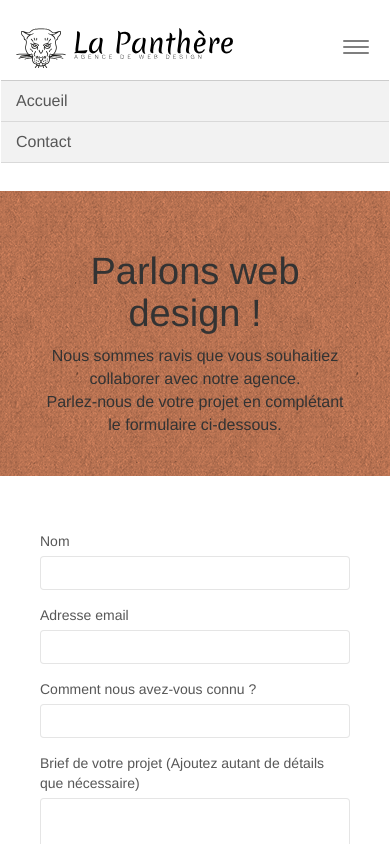
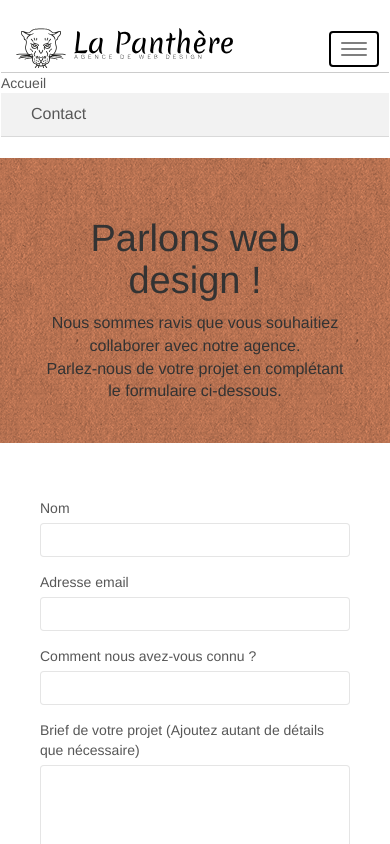
Before and after one commit to mlaversin/MorganLaversin_4_29032022, a plain HTML site: page contact.html in a window 390 px wide. Both pictures are taken after a click on the button "Toggle navigation". Shown: the top 844 px of the page. Drawn offline with Linux system fonts and the light colour scheme.

Commit message:
makes hamburger menu focusable

```diff
--- a/contact.html
+++ b/contact.html
@@ -53,9 +53,9 @@
             </button>
           </div>
           <div class="collapse navbar-collapse navbar-1 special-dropdown-nav">
-            <ul class="site-navigation nav navbar-nav">
+            <ul class="site-navigation nav navbar-nav>
               <li>
-                <a href="./index.html">Accueil</a>
+                <a href=" ./index.html">Accueil</a>
               </li>
               <li>
                 <a href="./contact.html">Contact</a>
--- a/style.css
+++ b/style.css
@@ -349,6 +349,10 @@ a:hover {
   background: transparent !important;
 }
 
+.navbar-toggle:focus {
+  border: 2px solid black;
+}
+
 .navbar-toggle .icon-bar {
   background-color: rgba(0, 0, 0, 0.5);
   width: 26px;
@@ -461,10 +465,6 @@ nav .caret {
 .btn-d:focus {
   color: #fff;
   background: rgba(0, 0, 0, 0.3);
-}
-
-button {
-  outline: none !important;
 }
 
 .btn-rd {
```
Also changed, not shown: index.html (+4 -2 lines).
